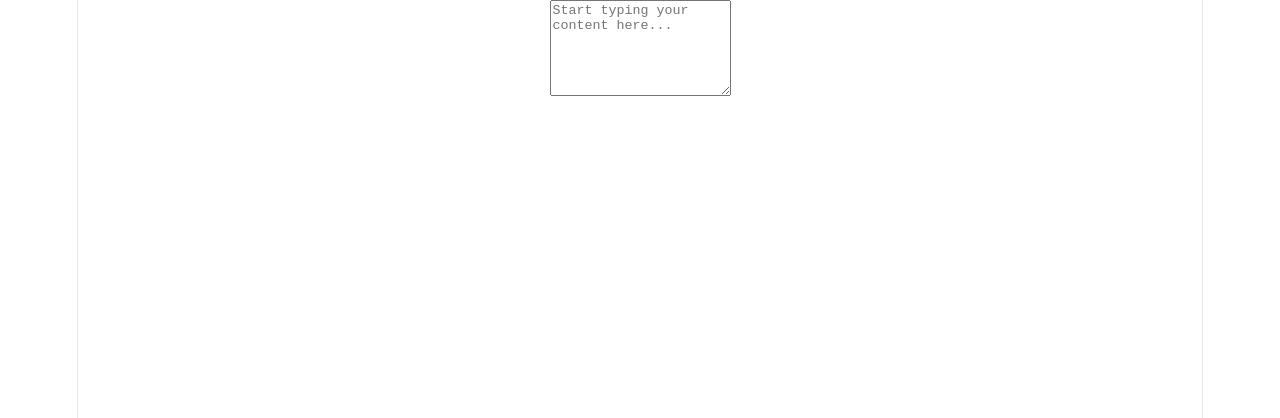
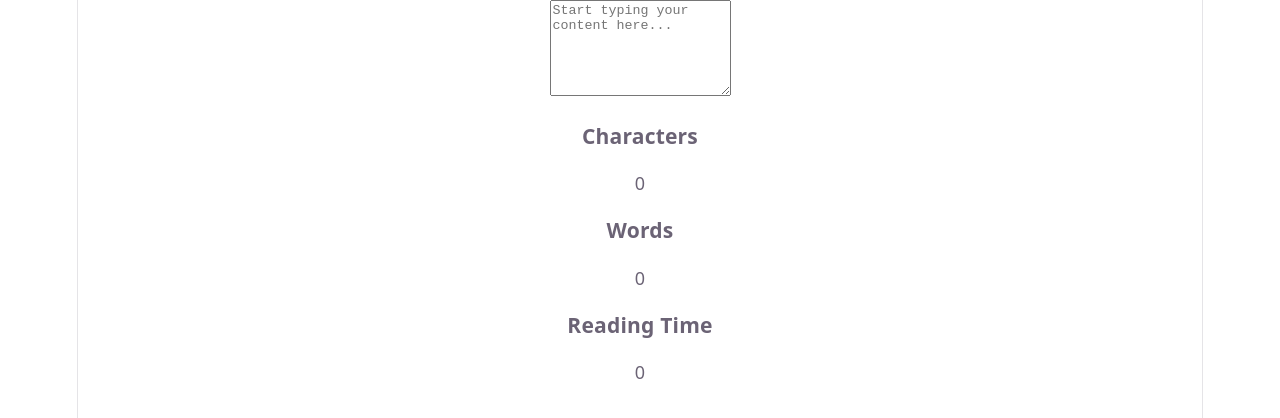
Before and after one commit to Jcrosdale/lab-9.2, a React (Vite) app: page / in a window 1280 px wide. Shown: the top 418 px of the page. Built offline with nearby package versions, Linux system fonts and the light colour scheme.

Commit message:
Adjusted state and created a new object with properties.

```diff
--- a/src/components/CharacterCounter/CharacterCounter.tsx
+++ b/src/components/CharacterCounter/CharacterCounter.tsx
@@ -6,9 +6,11 @@ import { useState } from 'react'; // Import useState from React
 
 // CharacterCounter component
 function CharacterCounter( props: CharacterCounterProps) {
-    const [textChange, setTextChange] = useState();
+    // const [textChange, setTextChange] = useState();
 
-    const [stats, setStats] = useState({});
+    const [stats, setStats] = useState({characterCount: 0, wordCount: 0, readingTime: 0});
+
+
 
     function onChange(text) {
         console.log('Hello from character counter')
@@ -22,10 +24,18 @@ function CharacterCounter( props: CharacterCounterProps) {
         let time = newArr.length/3
         console.log(time.toFixed(0))
 
+        const statObject = {
+            characterCount: text.length,
+            wordCount: newArr.length,
+            readingTime: Math.floor(time) // Math.floor
 
+        }
 
+        console.dir(statObject)
+        // text -> statObject -> stats
+        setStats(statObject)
 
-        setTextChange(text)
+        //setTextChange(text)
     }
 
 
@@ -35,10 +45,10 @@ function CharacterCounter( props: CharacterCounterProps) {
           <TextInput
           onTextChange={onChange}
           />
-          {/* <StatsDisplay
-          stats={StatsDisplay.stats}
-          />   */}
-          <p> {textChange} </p>
+          <StatsDisplay
+          stats={stats}
+          />
+
 
         </div>
     )
```
